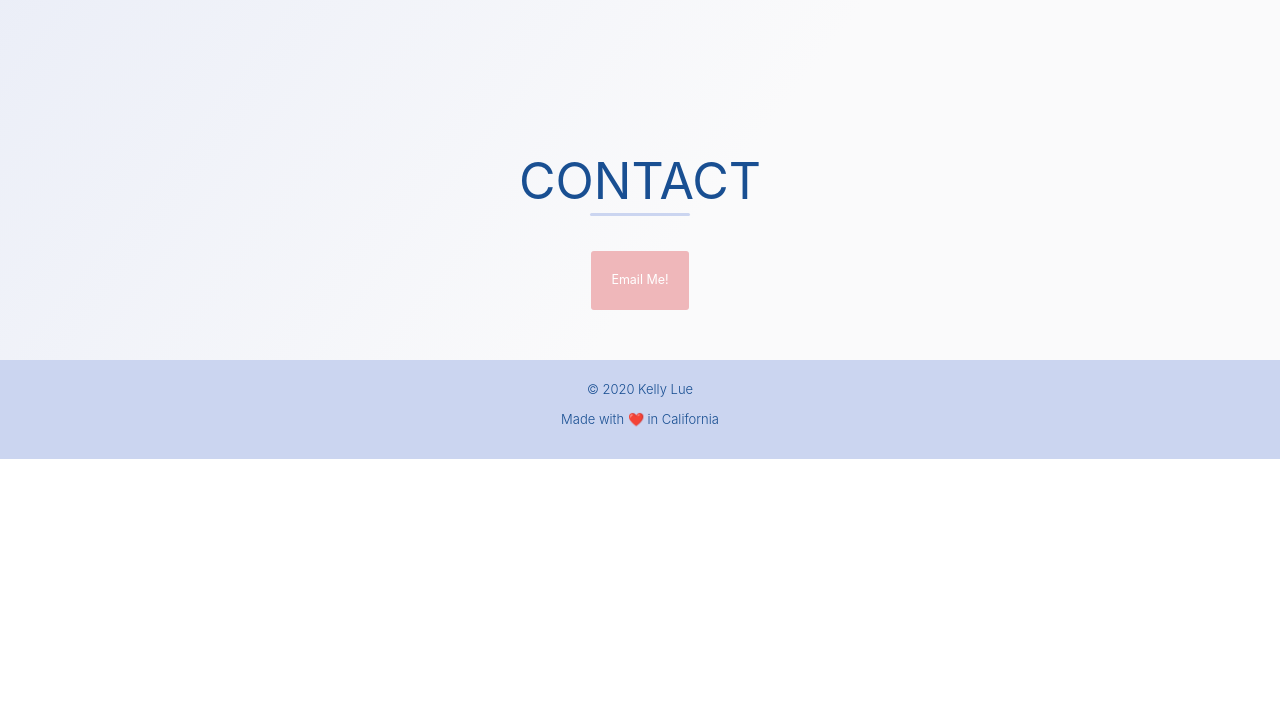
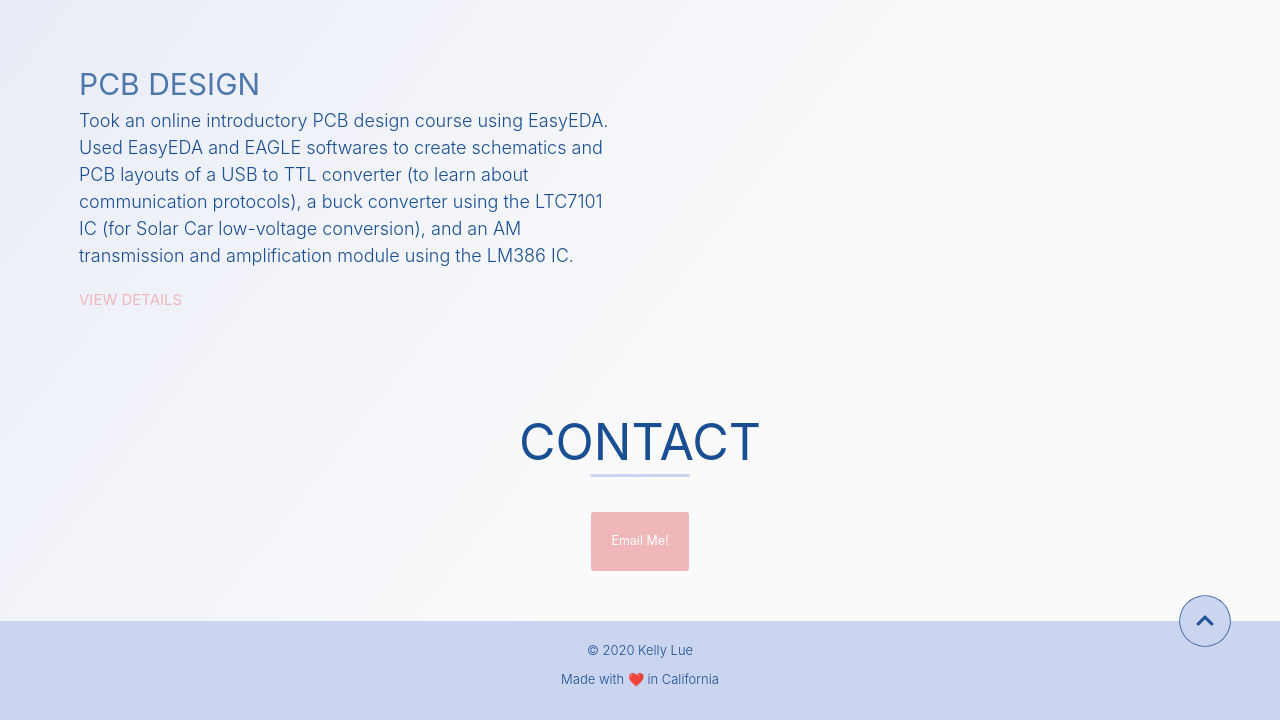
Before and after one commit to kellylue/kellylue.github.io, a plain HTML site: page index.html in a window 1280 px wide. Shown: the part 2387-3107 px from the top of the page. Before the commit the page ends 2846 px from the top, so only its background shows below. Drawn offline with nearby package versions, Linux system fonts and the light colour scheme.

Commit message:
added portfolio item

```diff
--- a/index.html
+++ b/index.html
@@ -121,13 +121,26 @@
                         Orange County Science Olympiad Regional. With a high-school state-medal background in the Astronomy event,
                         I was in charge of writing the Division C Astronomy exam.
                     </p>
-                    <a href="file:///C:/Users/kelly/Downloads/Science_Olympiad___Astronomy%20(3).pdf" class="cta">View Details</a>
+                    <a href="./Science_Olympiad___Astronomy (2).pdf" class="cta">View Details</a>
                 </div>
                 <div class="portfolio-img">
                     <img src="./img/A_bulletcluster.jpg" alt="">
                 </div>
             </div>
+            <div class="portfolio-item">
+                <div class="portfolio-description has-margin-right">
+                    <h1>PCB Design</h1>
+                    <p> Took an online introductory PCB design course using EasyEDA. Used EasyEDA and EAGLE softwares to create schematics
+                        and PCB layouts of a USB to TTL converter (to learn about communication protocols), a buck converter using the LTC7101
+                        IC (for Solar Car low-voltage conversion), and an AM transmission and amplification module using the LM386 IC.
+                    </p>
+                    <a href="" class = "cta">View Details</a>
+                </div>
+                <div class = "portfolio-img">
+                    <img src="" alt="">
+                </div>
             </div>
+        </div>
     </section>
 
     <section class="contact" id="contact">
```
Also changed, not shown: 2 other files.
